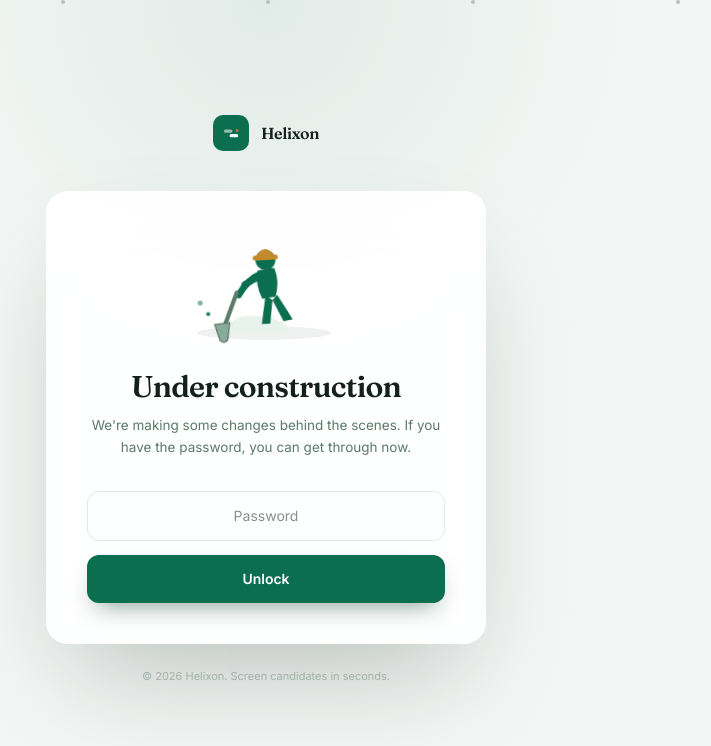
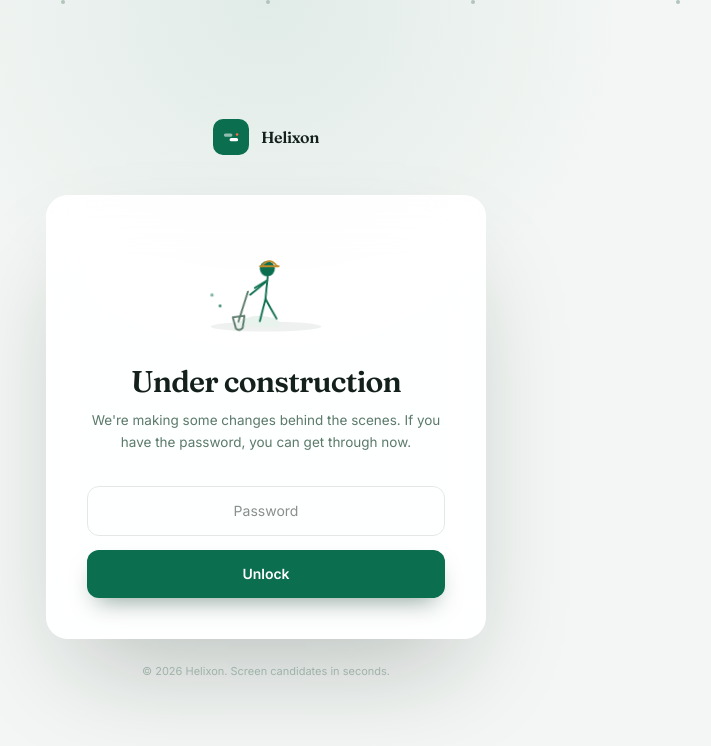
Before and after one commit to Conorthomas1043/Helixon, a Next.js app in the folder helixon-app/: page /under-development in a window 1280 px wide. Shown: the top 746 px of the page, without its empty margins (374-1085 px from the left). Built offline with nearby package versions, Linux system fonts and the light colour scheme.

Commit message:
Redesign digging figure, fix proportions, add flying dirt animation

```diff
--- a/helixon-app/app/under-development/page.jsx
+++ b/helixon-app/app/under-development/page.jsx
@@ -10,48 +10,47 @@ import { useRouter, useSearchParams } from "next/navigation";
 function DiggingScene() {
   return (
     <svg
-      viewBox="0 0 200 140"
+      viewBox="0 0 200 130"
       width="168"
-      height="118"
+      height="109"
       aria-hidden="true"
       style={{ display: "block", margin: "0 auto 20px" }}
     >
       {/* ground */}
-      <ellipse cx="98" cy="120" rx="80" ry="8" fill="var(--border)" opacity="0.6" />
+      <ellipse cx="100" cy="108" rx="66" ry="6" fill="var(--border)" opacity="0.6" />
       {/* dirt mound */}
-      <path d="M50 120 Q60 96 90 100 Q130 104 128 120 Z" fill="var(--mint)" />
+      <path d="M64 108 Q76 92 100 96 Q120 99 116 108 Z" fill="var(--mint)" />
 
-      <g className="dig-figure">
-        {/* back leg */}
-        <path d="M100 78 L94 112 L104 112 L108 84" fill="var(--forest)" />
-        {/* front leg */}
-        <path d="M108 84 L120 110 L131 108 L114 78" fill="var(--forest)" />
+      <g
+        className="dig-figure"
+        stroke="var(--forest)"
+        strokeWidth="2.2"
+        strokeLinecap="round"
+        strokeLinejoin="round"
+        fill="none"
+      >
+        <circle cx="104" cy="42" r="9" fill="var(--forest)" stroke="none" />
+        <path d="M104 51 L100 78" />
+        <path d="M100 78 L92 104" />
+        <path d="M100 78 L112 102" />
+        <path d="M101 58 L82 72" />
+        <path d="M103 56 L88 64" />
+      </g>
 
-        {/* torso, leaning forward */}
-        <path d="M92 48 Q88 64 96 82 L112 80 Q118 62 112 46 Z" fill="var(--forest)" />
-
-        {/* arms to shovel grip */}
-        <path d="M96 52 Q80 58 68 76" stroke="var(--forest)" strokeWidth="8" strokeLinecap="round" fill="none" />
-        <path d="M108 50 Q94 54 76 64" stroke="var(--forest)" strokeWidth="8" strokeLinecap="round" fill="none" />
-
-        {/* head */}
-        <circle cx="102" cy="36" r="12" fill="var(--forest)" />
-
-        {/* hard hat */}
-        <path d="M90 32 Q102 14 114 32 Z" fill="var(--gold, #e0a72e)" />
-        <rect x="87" y="30" width="30" height="6" rx="3" fill="var(--gold, #e0a72e)" />
-      </g>
+      {/* hard hat — thin outline, matches icon language elsewhere on the site */}
+      <path d="M95 36 Q104 24 113 36" stroke="var(--gold, #e0a72e)" strokeWidth="2.2" fill="none" strokeLinecap="round" />
+      <line x1="93" y1="36" x2="115" y2="36" stroke="var(--gold, #e0a72e)" strokeWidth="2.2" strokeLinecap="round" />
 
       {/* shovel */}
       <g className="dig-shovel">
-        <line x1="68" y1="76" x2="46" y2="118" stroke="var(--ink-soft)" strokeWidth="5" strokeLinecap="round" />
-        <path d="M37 110 L55 110 L50 130 Q46 135 41 130 Z" fill="var(--ink-faint)" stroke="var(--ink-soft)" strokeWidth="1.5" />
+        <line x1="82" y1="72" x2="66" y2="106" stroke="var(--ink-soft)" strokeWidth="2.2" strokeLinecap="round" />
+        <path d="M60 100 L74 100 L70 114 Q66 118 62 114 Z" fill="none" stroke="var(--ink-soft)" strokeWidth="2.2" strokeLinejoin="round" />
       </g>
 
-      {/* flying dirt — three flecks looping on staggered timers */}
-      <circle className="dirt-fleck dirt-fleck-1" cx="42" cy="112" r="3" fill="var(--forest)" />
-      <circle className="dirt-fleck dirt-fleck-2" cx="42" cy="112" r="2.5" fill="var(--forest)" />
-      <circle className="dirt-fleck dirt-fleck-3" cx="42" cy="112" r="2" fill="var(--forest)" />
+      {/* flying dirt */}
+      <circle className="dirt-fleck dirt-fleck-1" cx="56" cy="98" r="2" fill="var(--forest)" />
+      <circle className="dirt-fleck dirt-fleck-2" cx="56" cy="98" r="1.6" fill="var(--forest)" />
+      <circle className="dirt-fleck dirt-fleck-3" cx="56" cy="98" r="1.3" fill="var(--forest)" />
     </svg>
   );
 }
```
